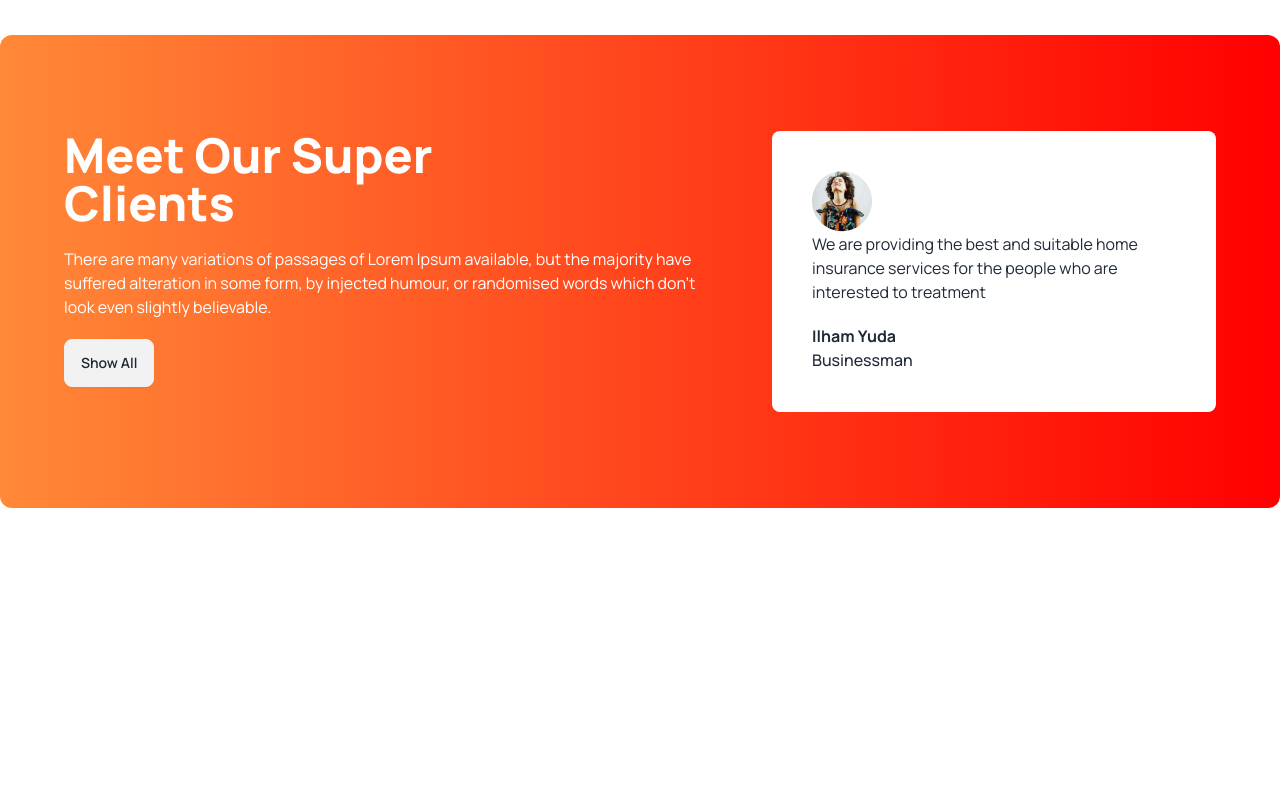
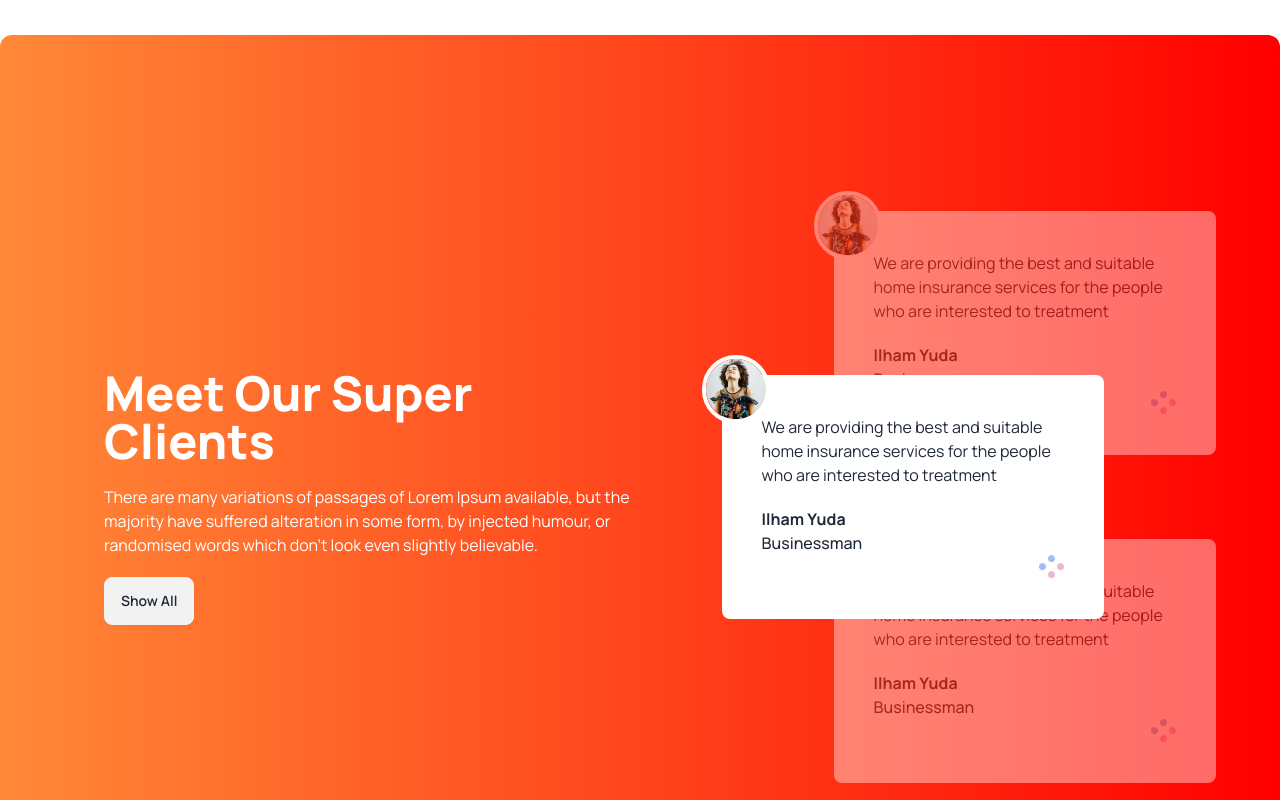
Before and after one commit to alishood11/tea-house-main, a plain HTML site: page index.html in a window 1280 px wide. Shown: the part 1720-2520 px from the top of the page. Before the commit the page ends 2324 px from the top, so only its background shows below. Drawn offline with nearby package versions, Linux system fonts and the light colour scheme.

Commit message:
added new section

```diff
--- a/index.html
+++ b/index.html
@@ -135,7 +135,8 @@
       </section>
       <!-- super client section here -->
        <section class="my-24 flex flex-col lg:flex-row rounded-xl bg-gradient-to-r from-[#FF8938] to-[#FF0000] px-16 py-24 gap-12">
-        <div class="space-y-5">
+        <div class="flex items-center">
+          <div class="space-y-5 p-10">
             <h2 class="text-5xl font-extrabold text-white">
               Meet Our Super <br>Clients
             </h2>
@@ -144,9 +145,12 @@
             </p>
             <button class="btn">Show All</button>
           </div>
-        <!-- review -->
-         <div class="p-10 bg-white rounded-lg">
-          <img src="images/client.png" alt="">
+        </div>
+        <!-- review container -->
+        <div class="ml-14">
+          <!--next review -->
+         <div class="relative z-10 -bottom-20 opacity-40 p-10 bg-white rounded-lg">
+          <img src="images/client.png" class="absolute border-4 rounded-full border-white -left-5 -top-5" alt="">
           <p>
             We are providing the best and suitable home insurance services for the people who are interested to treatment
           </p>
@@ -156,6 +160,42 @@
           <p class="font-medium">
             Businessman
           </p>
+          <div class="flex justify-end">
+            <img src="images/circles.png" alt="">
+          </div>
+         </div>
+        <!--current review -->
+         <div class="relative z-20 -left-28 p-10 bg-white rounded-lg">
+          <img src="images/client.png" class="absolute border-4 rounded-full border-white -left-5 -top-5" alt="">
+          <p>
+            We are providing the best and suitable home insurance services for the people who are interested to treatment
+          </p>
+          <h4 class="font-bold mt-5">
+            Ilham Yuda
+          </h4>
+          <p class="font-medium">
+            Businessman
+          </p>
+          <div class="flex justify-end">
+            <img src="images/circles.png" alt="">
+          </div>
+         </div>
+        <!--previous review -->
+         <div class="relative z-10 -top-20 opacity-40 p-10 bg-white rounded-lg">
+          <img src="images/client.png" class="absolute border-4 rounded-full border-white -left-5 -top-5" alt="">
+          <p>
+            We are providing the best and suitable home insurance services for the people who are interested to treatment
+          </p>
+          <h4 class="font-bold mt-5">
+            Ilham Yuda
+          </h4>
+          <p class="font-medium">
+            Businessman
+          </p>
+          <div class="flex justify-end">
+            <img src="images/circles.png" alt="">
+          </div>
+         </div>
         </div>
        </section>
     </main>
```
Lines whose indentation alone changed are shown as unchanged.
